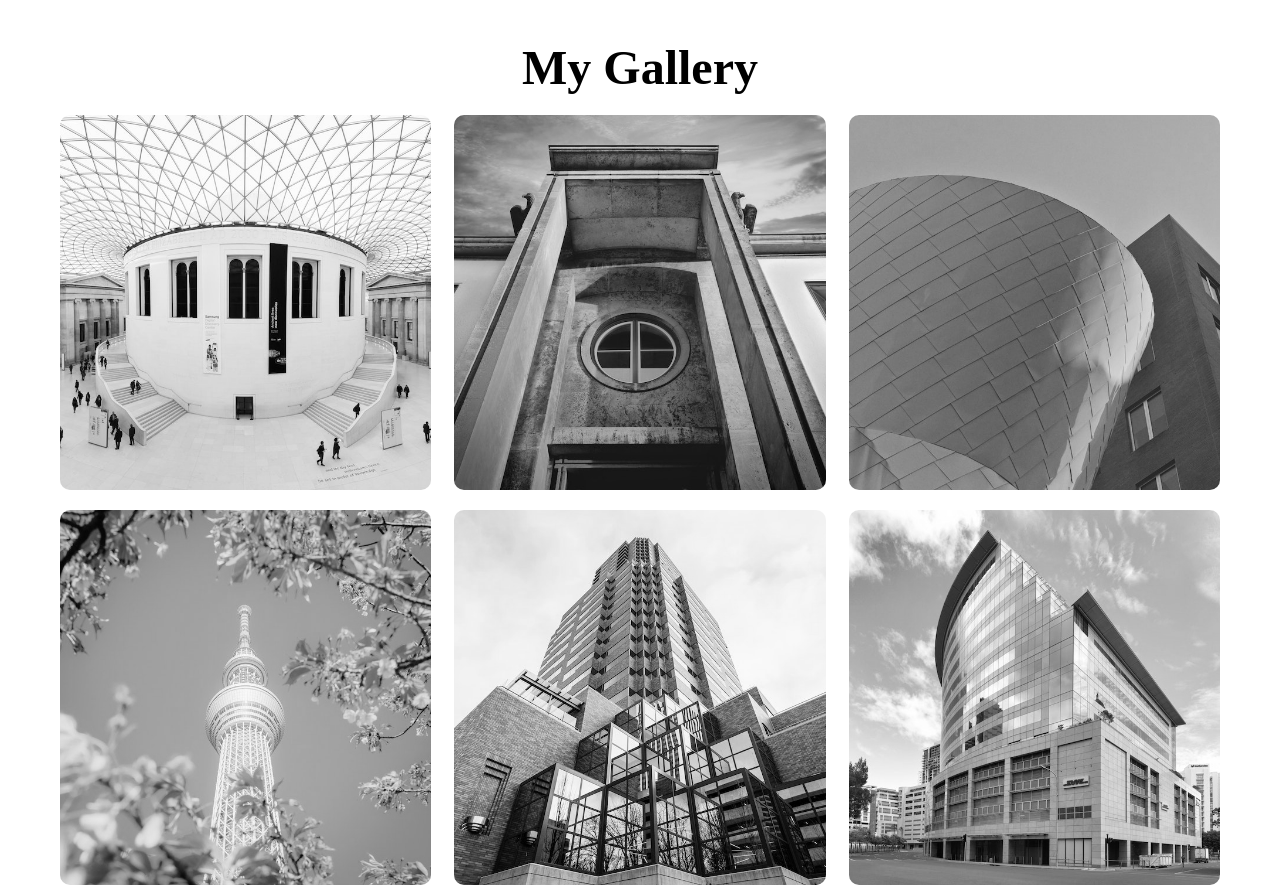
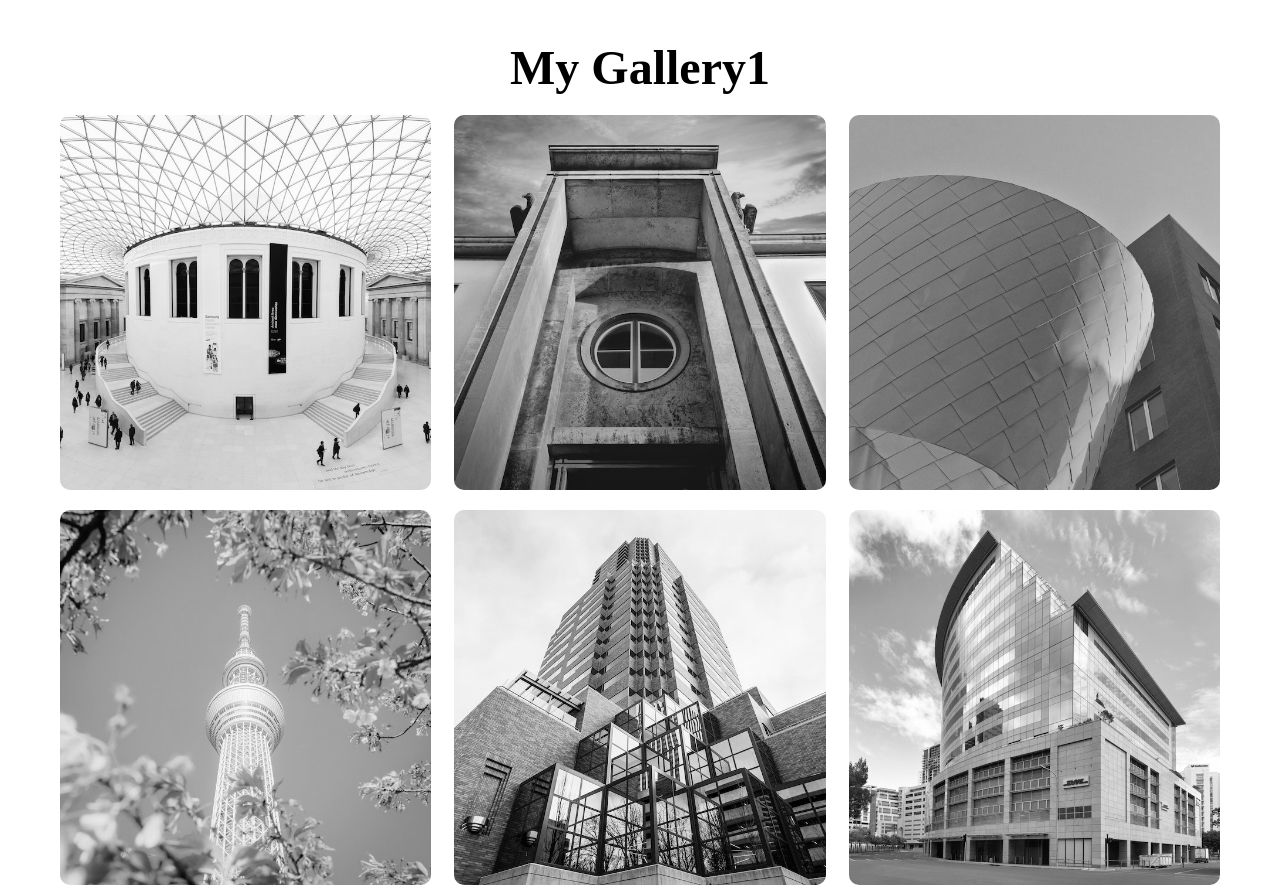
Before and after one commit to Rupesh260901/MY-GALLERY-PROJECT, a plain HTML site: page index.html in a window 1280 px wide. Shown: the top 888 px of the page. Drawn offline with Linux system fonts and the light colour scheme.

Commit message:
change in heading

```diff
--- a/index.html
+++ b/index.html
@@ -10,7 +10,7 @@
 <body>
     <div class="wrapper">
         <div class="container">
-            <h1>My Gallery</h1>
+            <h1>My Gallery1</h1>
             <div class="gallery">
 
                 <figure class="card">
```
